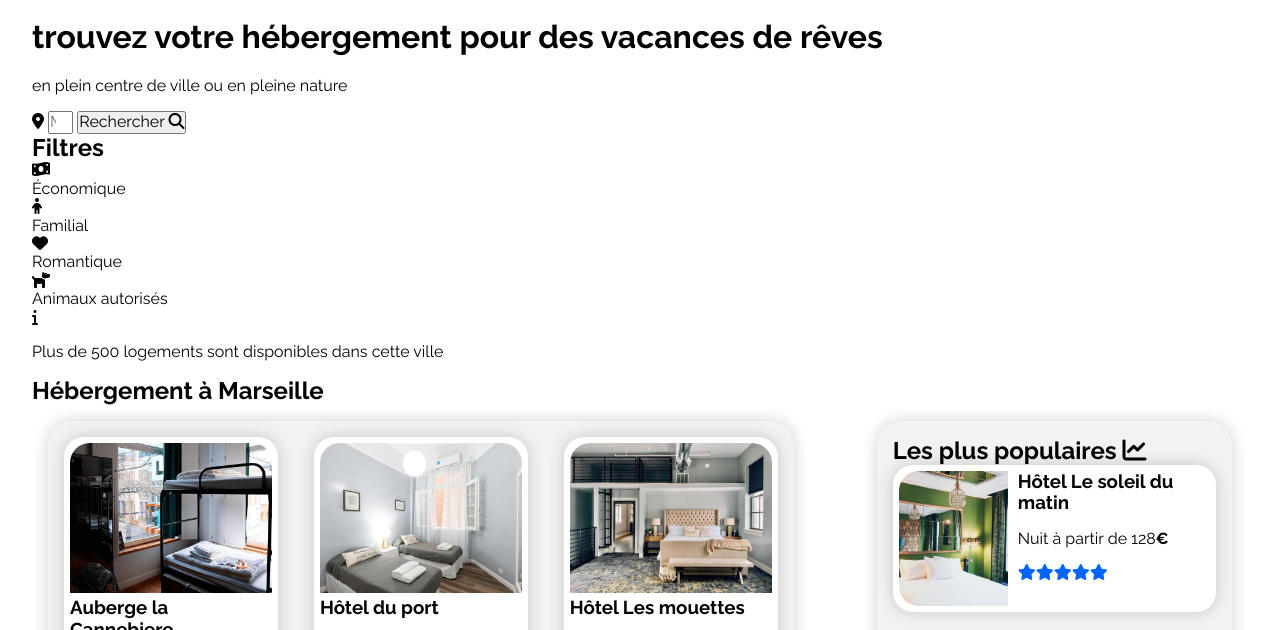
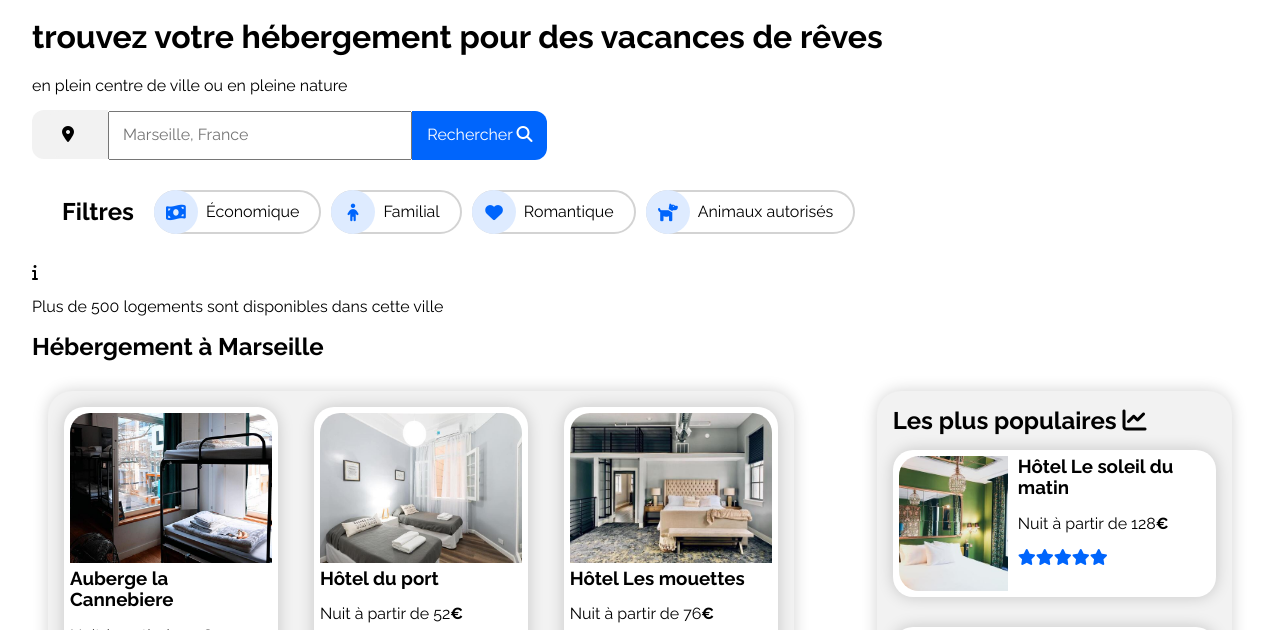
Before and after one commit to sparta40700/valentinmercier_02_07072021, a plain HTML site: page index.html in a window 1280 px wide. Shown: the part 91-721 px from the top of the page. Drawn offline with Linux system fonts and the light colour scheme.

Commit message:
miseenforme

```diff
--- a/index.html
+++ b/index.html
@@ -63,30 +63,20 @@
         <div class="searchFilters">
           <h2 class="searchFiltersTitle">Filtres</h2>
           <div class="searchFilters1">
-            <div class="searchFiltersicon">
-              <i
-                class="fas fa-money-bill-wave searchFiltersicon"
-              ></i>
-            </div>
-            <span class="searchFilterseco">Économique</span>
+            <i class="fas fa-money-bill-wave searchFiltersicon"></i>
+            <span class="searchFilterstxt">Économique</span>
           </div>
-          <div class="searchFiltersecono">
-            <div class="searchFiltersiconecono">
-              <i class="fas fa-child searchFiltersiconecono"></i>
-            </div>
-            <span class="searchFiltersfami">Familial</span>
+          <div class="searchFilters1">
+            <i class="fas fa-child searchFiltersicon"></i>
+            <span class="searchFilterstxt">Familial</span>
           </div>
-          <div class="searchFiltersfamille">
-            <div class="searchFiltersiconfamille">
-              <i class="fas fa-heart searchFiltersiconfamille"></i>
-            </div>
-            <span class="searchFiltersroms">Romantique</span>
+          <div class="searchFilters1">
+            <i class="fas fa-heart searchFiltersicon"></i>
+            <span class="searchFilterstxt">Romantique</span>
           </div>
-          <div class="searchFiltersroman">
-            <div class="searchFiltersiconromantique">
-              <i class="fas fa-dog searchFiltersiconromantique"></i>
-            </div>
-            <span class="searchFiltersanimal">Animaux autorisés</span>
+          <div class="searchFilters1">
+            <i class="fas fa-dog searchFiltersicon"></i>
+            <span class="searchFilterstxt">Animaux autorisés</span>
           </div>
         </div>
         <div class="searchResult">
@@ -349,8 +339,33 @@
         </a>
       </section>
     </main>
-
-
-
+    <footer>
+      <nav class="column">
+        <section class="footer">
+          <h2>À propos</h2>
+          <ul class="column1">
+            <li><a href="#">Fonctionnement du site</a></li>
+            <li class="columnlist">
+              <a href="#">Conditions générales de vente</a>
+            </li>
+            <li><a href="#">Données et confidentialité</a></li>
+          </ul>
+        </section>
+        <section class="footer1">
+          <h2>Nos hébergements</h2>
+          <ul class="column2">
+            <li class="columnlist1"><a href="#">Charte de qualité</a></li>
+            <li><a href="#">Soumettre votre hôtel</a></li>
+          </ul>
+        </section>
+        <section class="footer2">
+          <h2>Assistance</h2>
+          <ul class="column3">
+            <li class="columnlist2"><a href="#">Centre d'aide</a></li>
+            <li><a href="mailto:contact@reservia.com">Nous contacter</a></li>
+          </ul>
+        </section>
+      </nav>
+    </footer>
   </body>
 </html>
--- a/style.css
+++ b/style.css
@@ -27,7 +27,7 @@ a {
   color: inherit;
   text-decoration: none;
 }
-
+/*******HEADER*******/
 .header {
   display: grid;
   align-items: center;
@@ -43,7 +43,6 @@ a {
   display: flex;
   flex-direction: row;
   justify-content: flex-end;
-  /*grid-area: navbar;*/
 }
 .headerbarhosting {
   padding: 2rem;
@@ -87,9 +86,67 @@ p {
   margin-inline-start: 0px;
   margin-inline-end: 0px;
 }
-
-
-
+/*******rechercher*****/
+.searchicon {
+  background-color: #f2f2f2;
+  font-size: 16px;
+  border-radius: 0.75rem 0 0 0.75rem;
+  padding: 15px;
+}
+.searchForminput {
+  width: 25%;
+  padding: 13px;
+}
+.searchFormSubmit {
+  background-color: #0065fc;
+  border-radius: 0 0.75rem 0.75rem 0;
+  padding: 15px;
+  margin: -4px;
+  border: none;
+}
+.searchFormSubmitText {
+  color: white;
+}
+.none {
+  color: white;
+}
+/*******FILTRES******/
+.searchFiltersTitle {
+  margin-right: 20px;
+  margin-bottom: 0;
+}
+.searchFilters {
+  display: flex;
+  flex-wrap: wrap;
+  margin: 20px;
+  align-items: center;
+  padding: 10px;
+}
+.searchFilters1 {
+  display: flex;
+  align-items: center;
+  flex-direction: row;
+  box-sizing: border-box;
+  background-color: white;
+  border-radius: 50px;
+  border: 2px solid lightgray;
+  margin-right: 10px;
+  padding-right: 20px;
+}
+.searchFiltersicon {
+  line-height: 40px !important;
+  text-align: center;
+  color: #0065fc;
+  background-color: #deebff;
+  box-sizing: border-box;
+  border-radius: 1.25rem;
+  width: 40px;
+  height: 40px;
+  transform: scale(1.1);
+}
+.searchFilterstxt {
+  margin-left: 10px;
+}
 
 /********HEBERGEMENT MARSEILLE********/
 
@@ -230,7 +287,44 @@ p {
 
 /******FOOTER******/
 
-.footer {
+footer {
   background-color: #f2f2f2;
   width: 100%;
 }
+h2 {
+  margin-bottom: 15px;
+}
+.column {
+  display: flex;
+  flex-direction: row;
+  padding: 10px;
+}
+.footer {
+  margin: 10px;
+}
+.footer1 {
+  margin: 10px;
+  margin-left: 12%;
+  margin-right: 15%;
+}
+.footer2 {
+  margin: 10px;
+}
+.column1,
+.column2,
+.column3 {
+  font-weight: 400;
+  display: flex;
+  flex-direction: column;
+  justify-content: space-around;
+}
+.columnlist {
+  margin-top: 10px;
+  margin-bottom: 10px;
+}
+.columnlist1 {
+  margin-bottom: 10px;
+}
+.columnlist2 {
+  margin-bottom: 10px;
+}
```
